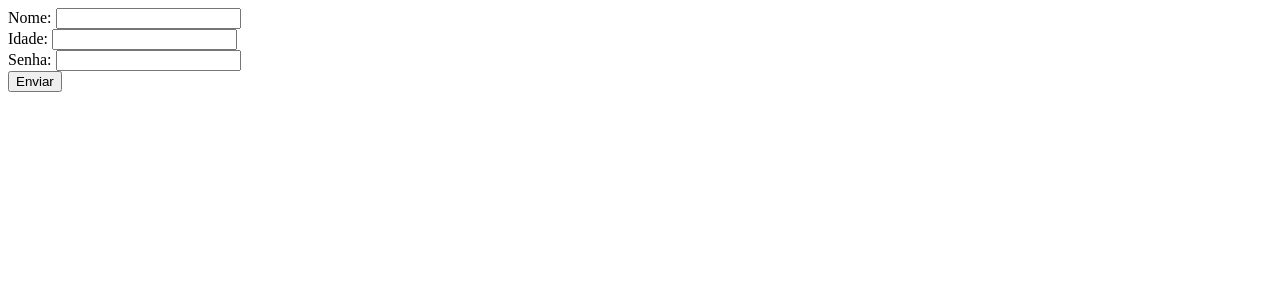
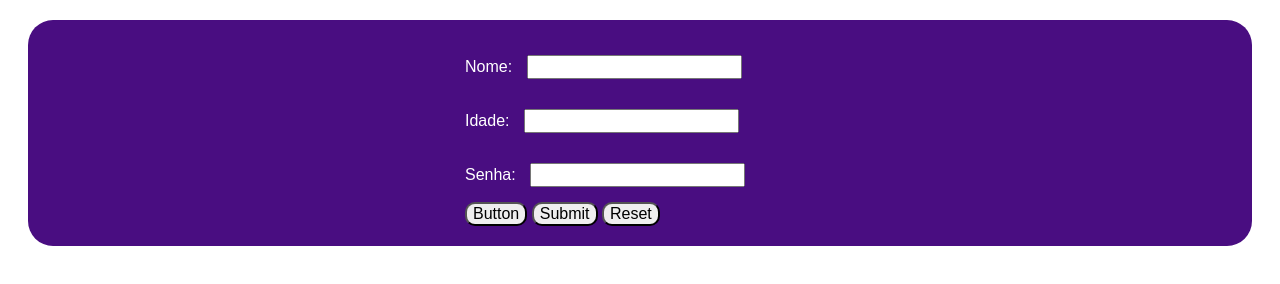
Before and after one commit to sergiomerces/frontend-rihappy, a plain HTML site: page formularios/ex001/index.html in a window 1280 px wide. Drawn offline with Linux system fonts and the light colour scheme.

Commit message:
tipos de buttons

```diff
--- a/formularios/ex001/index.html
+++ b/formularios/ex001/index.html
@@ -4,13 +4,50 @@
     <meta charset="UTF-8">
     <meta name="viewport" content="width=device-width, initial-scale=1.0">
     <title>Formulario de Cadastro</title>
+    <style>
+        main {
+            background-color: rgb(73, 13, 129);
+            color: white;
+            font: normal 16px Arial;
+            margin: 20px 20px;
+            border-radius: 25px;
+        }
+
+        form {
+            width: 350px;
+            margin: auto;
+            padding: 20px;
+        }
+
+        form > label {
+            margin-left: 10px;
+            font-weight: bold;
+        }
+
+        form > input {
+            margin: 15px 10px;
+            font: normal 16px Arial;
+        }
+
+        button {
+            font: normal 16px Arial;
+            border-radius: 10px;
+        }
+
+
+
+    </style>
 </head>
 <body>
-    <form name="signup" method="POST" autcomplete="off" action="#" target="_blank" onsubmit="alert('Enviado!');">
-        Nome: <input type="text" name="name" id="name"><br>
-        Idade: <input type="number" name="age" id="age"><br>
-        Senha: <input type="password" name="password" id="password"><br>
-        <button type="submit">Enviar</button>
-    </form>
+    <main>
+        <form name="signup" method="get" autcomplete="on" action="#" target="_blank" onsubmit="alert('Enviado!');">
+            Nome: <input type="text" name="name" id="name"><br>
+            Idade: <input type="number" name="age" id="age"><br>
+            Senha: <input type="password" name="password" id="password"><br>
+            <button type="button" onclick="alert('Enviado!');">Button</button>
+            <button type="submit">Submit</button>
+            <button type="reset">Reset</button>
+        </form>
+    </main>
 </body>
 </html>
```
Also changed, not shown: 1 other file.
